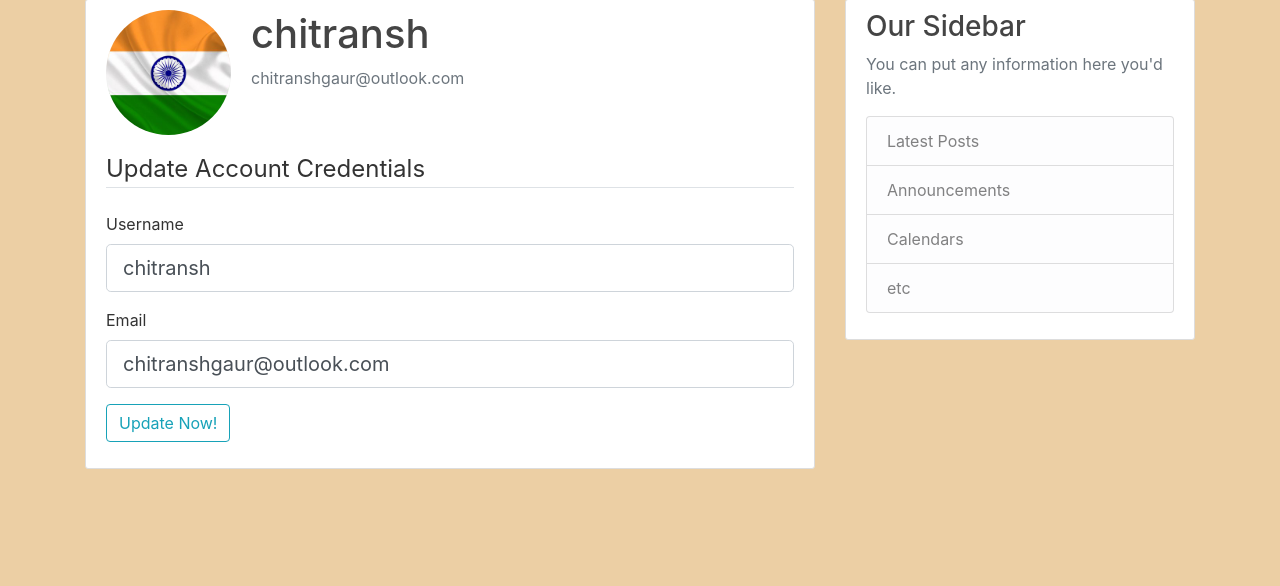
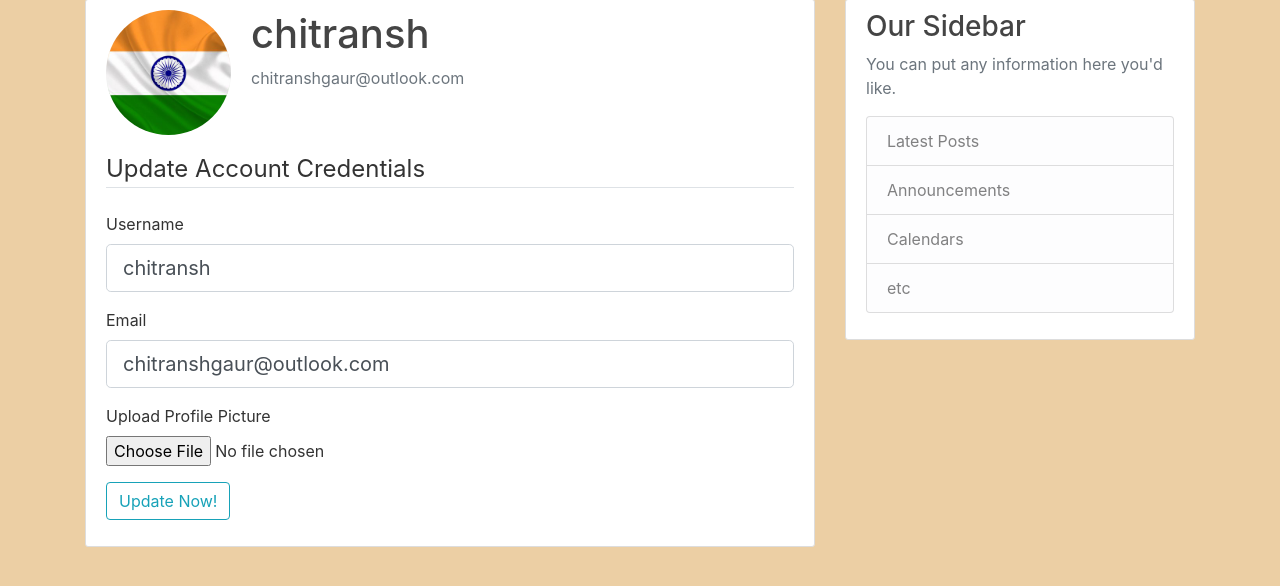
Before and after one commit to chitranshcodes/Flask-blog, a Flask app: page /Profile in a window 1280 px wide. Shown: the part 81-667 px from the top of the page. Run offline with Flask 3, Linux system fonts and the light colour scheme; a user stored in the database is signed in; some libraries are stand-ins or nearby versions.

Commit message:
profile pic input added in profile route

```diff
--- a/flaskblog/forms.py
+++ b/flaskblog/forms.py
@@ -3,6 +3,7 @@ from wtforms import BooleanField, StringField, PasswordField, SubmitField
 from wtforms.validators import DataRequired, Length, Email, EqualTo, ValidationError
 from flaskblog.models import User
 from flask_login import current_user
+from flask_wtf.file import FileField, FileAllowed
 
 class RegistrationForm(FlaskForm):
     username=StringField('Username', validators=[DataRequired(), Length(min=6, max=20)])
@@ -32,6 +33,7 @@ class UpdationForm(FlaskForm):
     username=StringField('Username', validators=[DataRequired(), Length(min=6, max=20)])
     email = StringField("Email", validators=[DataRequired(), Length(min=5), Email()])
     submit=SubmitField('Update Now!')
+    picture= FileField('Upload Profile Picture', validators=[FileAllowed(['jpg','png'])])
 
     def validate_username(self,username):
         if username.data!=current_user.username:
--- a/flaskblog/templates/profile.html
+++ b/flaskblog/templates/profile.html
@@ -19,7 +19,7 @@
             <p class="text-secondary">{{ current_user.email }}</p>
         </div>
     </div>
-    <form method="POST" action="{{ url_for('Profile') }}">
+    <form method="POST" action="{{ url_for('Profile') }}" enctype="multipart/form-data">
         {{ form.hidden_tag() }}
         <legend class="border-bottom mb-4">Update Account Credentials</legend>
         <div class="form-group">
@@ -49,6 +49,15 @@
             {% endif %}
         </div>
         <div class="form-group">
+            {{ form.picture.label() }}
+            {{ form.picture(class= 'form-control-file') }}
+            {%if form.picture.errors %}
+            {%for error in form.picture.errors %}
+            <div class="text-danger"> {{ error }}</div>
+            {%endfor%}
+            {%endif%}
+        </div>
+        <div class="form-group">
             {{ form.submit(class="btn btn-outline-info") }}
         </div>
     </form>
```
Lines whose indentation alone changed are shown as unchanged.
